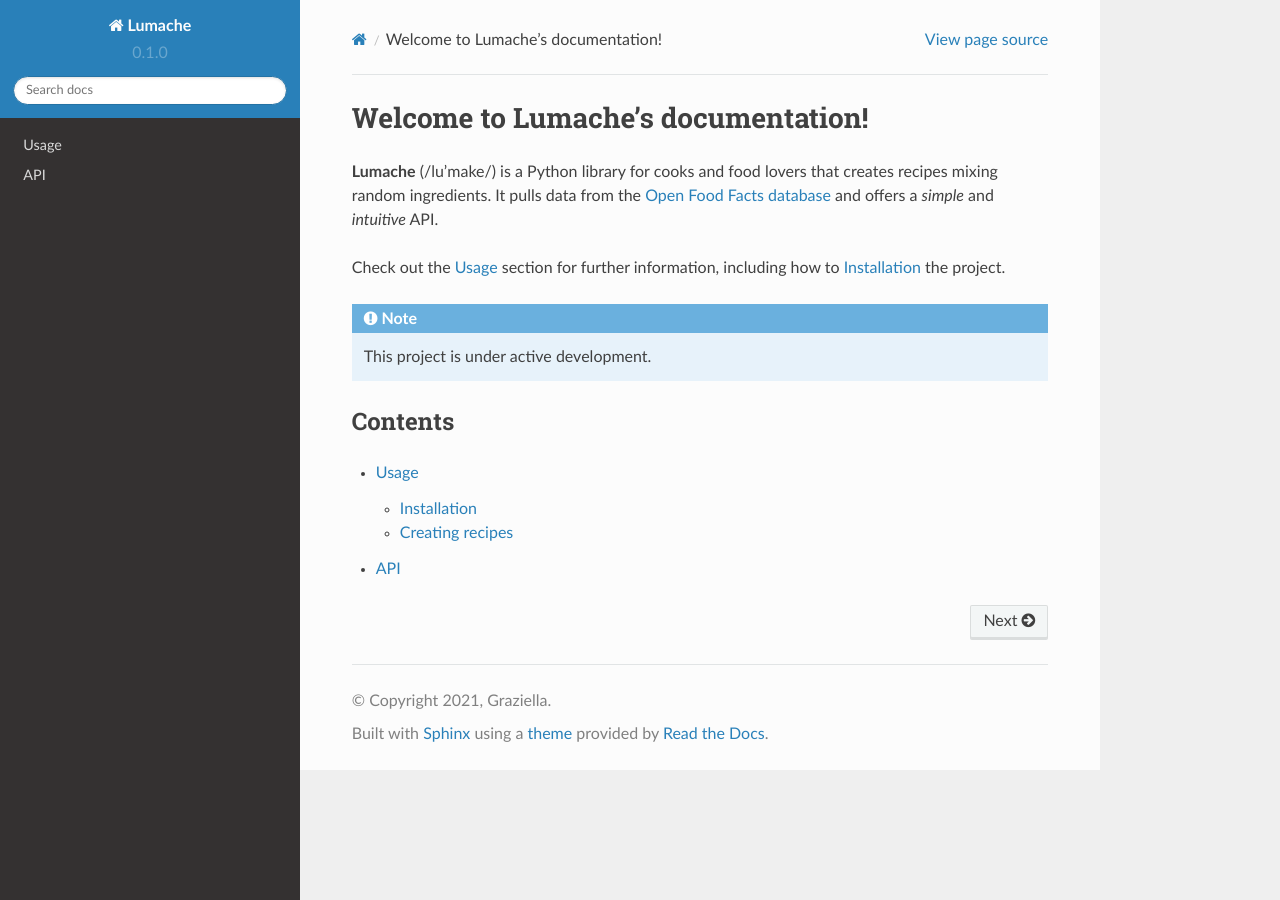
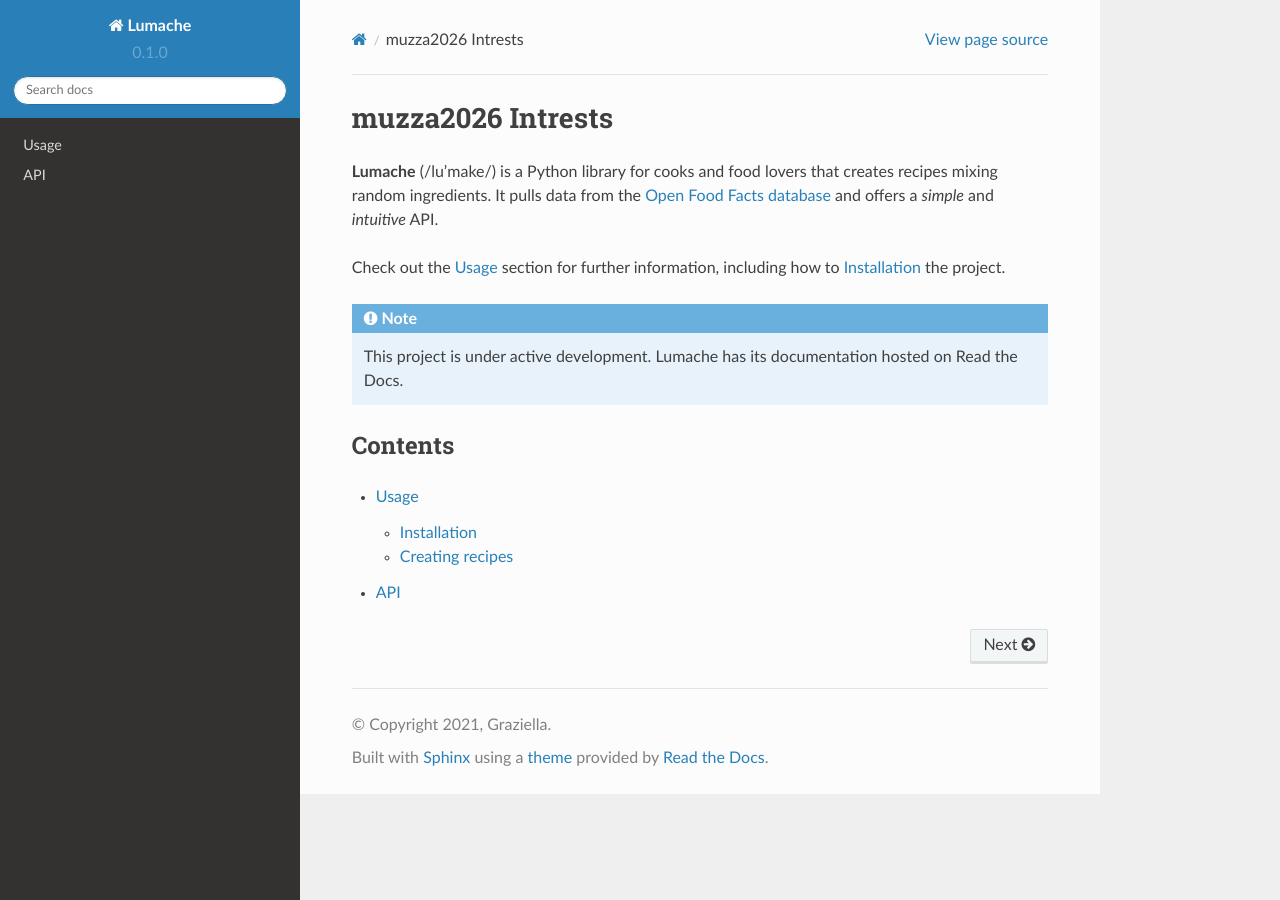
Before and after one commit to muzza2026/intrests, a Sphinx documentation site: the page built from docs/source/index.rst, in a window 1280 px wide. Built offline with Sphinx 7.4.7 and the Read the Docs theme 2.0.0, drawn with Linux system fonts in a browser that asks for light colours.

Commit message:
Update index.rst

```diff
--- a/docs/source/index.rst
+++ b/docs/source/index.rst
@@ -1,4 +1,4 @@
-Welcome to Lumache's documentation!
+muzza2026 Intrests
 ===================================
 
 **Lumache** (/lu'make/) is a Python library for cooks and food lovers
@@ -12,6 +12,8 @@ how to :ref:`installation` the project.
 .. note::
 
    This project is under active development.
+   Lumache has its documentation hosted on Read the Docs.
+
 
 Contents
 --------
```
